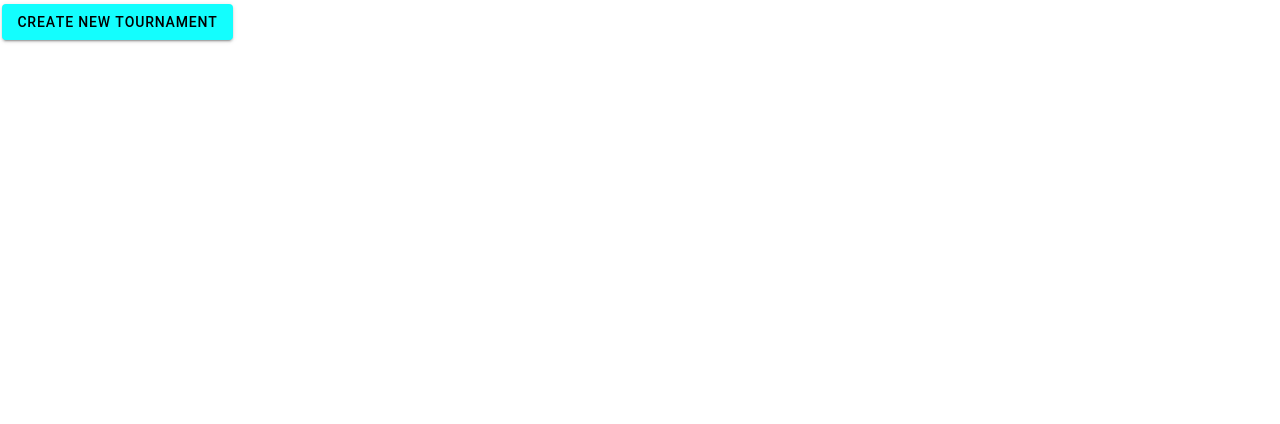
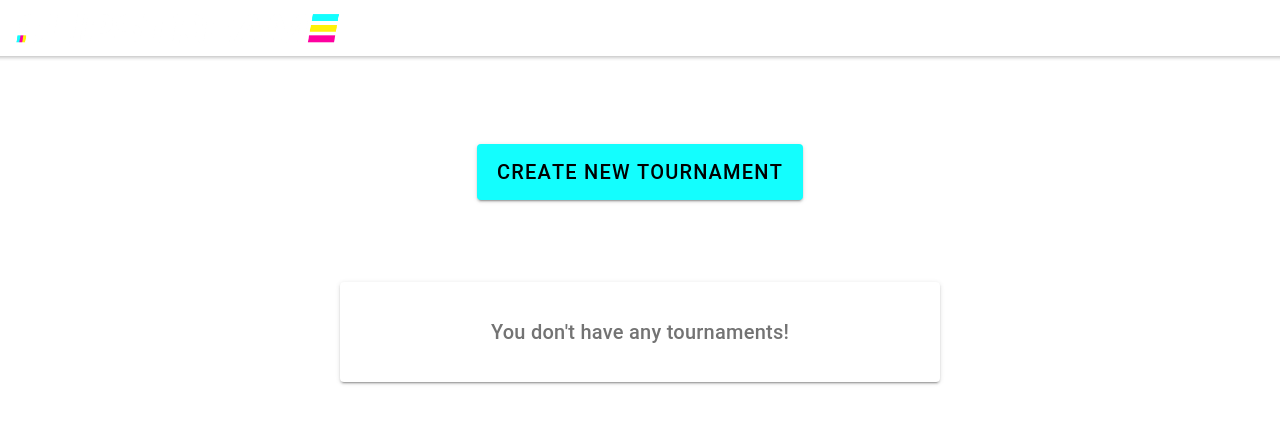
Before and after one commit to danielnoon/slipstream, a React (Vite) app: page / in a window 1280 px wide. Shown: the top 424 px of the page. Built offline with nearby package versions, Linux system fonts and the light colour scheme.

Commit message:
Create page transitions and homepage styling

```diff
--- a/src/pages/Create.tsx
+++ b/src/pages/Create.tsx
@@ -31,9 +31,9 @@ const card = css`
 
 export function Create() {
   return (
-    <>
+    <IonPage>
       <Header />
-      <IonPage>
+      <IonContent>
         <div className={wrapper}>
           <IonCard className={card}>
             <IonCardContent>
@@ -54,7 +54,7 @@ export function Create() {
             </IonCardContent>
           </IonCard>
         </div>
-      </IonPage>
-    </>
+      </IonContent>
+    </IonPage>
   );
 }
--- a/src/pages/Home.tsx
+++ b/src/pages/Home.tsx
@@ -1,9 +1,43 @@
-import { IonButton, IonContent } from "@ionic/react";
+import { css } from "@emotion/css";
+import {
+  IonButton,
+  IonCard,
+  IonContent,
+  IonNavLink,
+  IonPage,
+  IonRouterLink,
+  IonTitle,
+} from "@ionic/react";
+import { Header } from "../components/Header";
+
+const content = css`
+  display: grid;
+  grid-template-rows: 200px 1fr;
+  place-items: center;
+`;
+
+const card = css`
+  width: 600px;
+  max-width: 100%;
+  height: 100px;
+  display: grid;
+  place-items: center;
+`;
 
 export function Home() {
   return (
-    <IonContent>
-      <IonButton href="/create">Create New Tournament</IonButton>
-    </IonContent>
+    <IonPage>
+      <Header />
+      <IonContent className="ion-padding">
+        <div className={content}>
+          <IonButton routerLink="/create" size="large" color="primary">
+            Create New Tournament
+          </IonButton>
+          <IonCard className={card}>
+            <IonTitle size="large">You don't have any tournaments!</IonTitle>
+          </IonCard>
+        </div>
+      </IonContent>
+    </IonPage>
   );
 }
```
Also changed, not shown: src/store.ts (+18 -0 lines).
